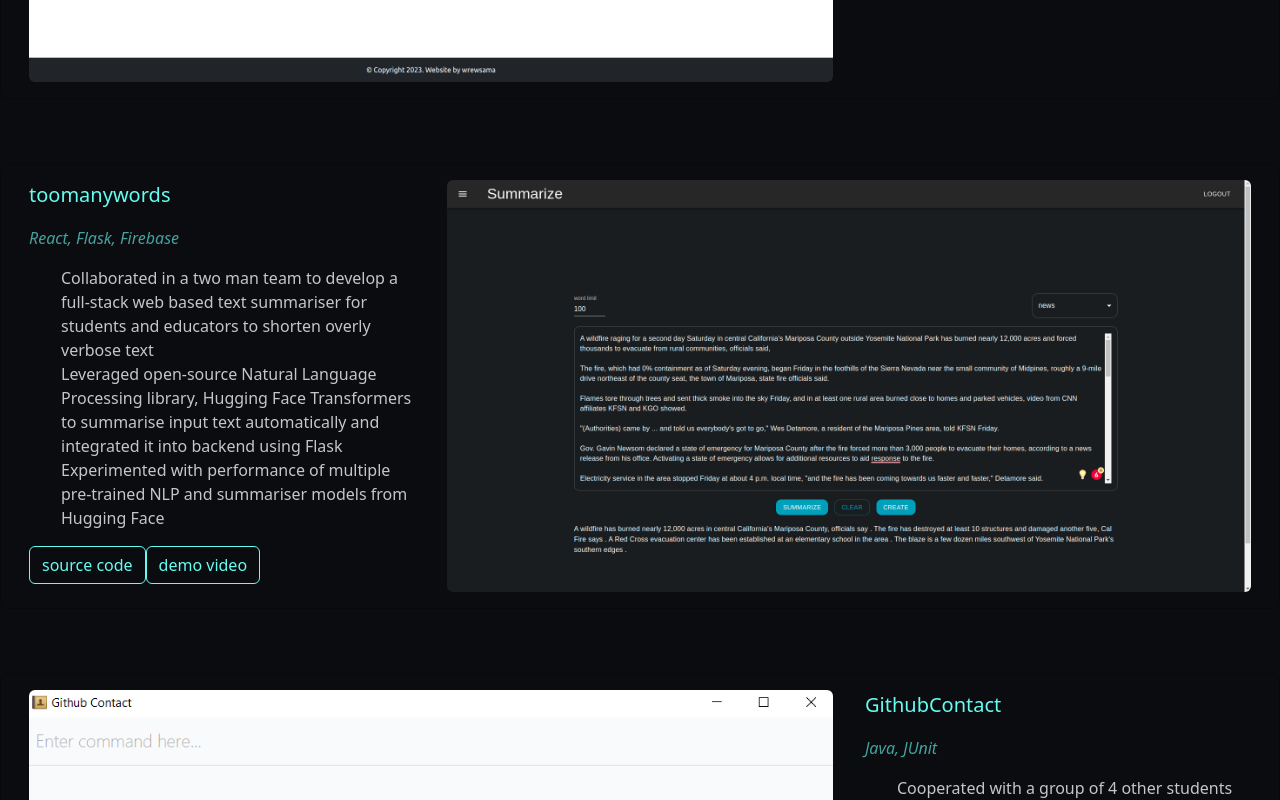
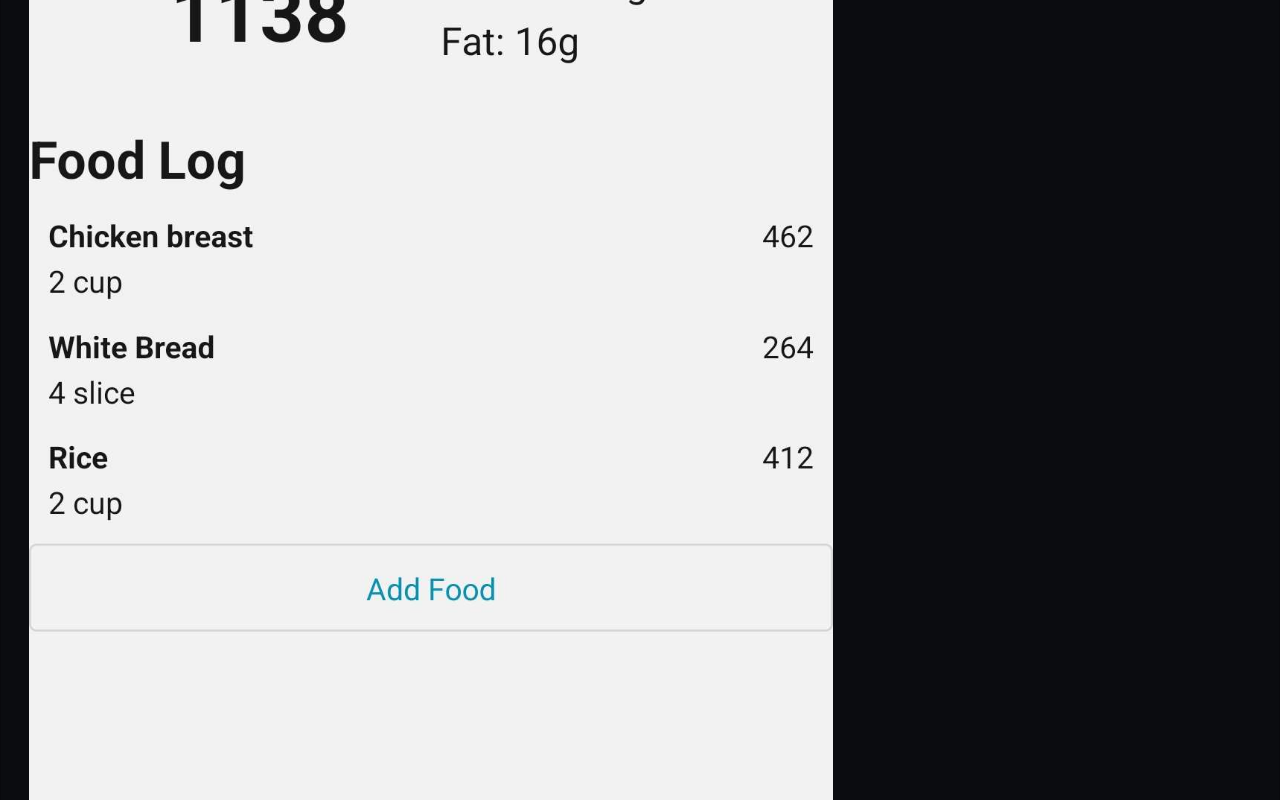
Before and after one commit to wrewsama/portfolio, a React (Create React App) app: page / in a window 1280 px wide. Shown: the part 2000-2800 px from the top of the page. Built offline with nearby package versions, Linux system fonts and the light colour scheme.

Commit message:
update exp & projects

```diff
--- a/src/components/experience.js
+++ b/src/components/experience.js
@@ -12,7 +12,8 @@ export default function Experience() {
                 <ExperienceItem jobTitle="Software Engineer Intern"
                                 company="GovTech"
                                 date="May 2023 - Present"
-                                bulletPoints={["Engineered features for micro-services for the Citizen Disbursement System using Spring Boot and Java"]}/>
+                                bulletPoints={["Engineered features for micro-services for the Citizen Disbursement System using Spring Boot and Java",
+                                               "Leveraged tools such as Apache Kafka, Docker, and Kubernetes to implement functionality"]}/>
 
                 <ExperienceItem jobTitle="Software Engineer Intern"
                                 company="Grab"
--- a/src/components/projects.js
+++ b/src/components/projects.js
@@ -4,6 +4,7 @@ import ProjectItemAlt from './project-item-alt'
 import tsuyoIcon from '../img/tsuyo.png'
 import tmwIcon from '../img/tmw.png'
 import gcIcon from '../img/githubcontact.png'
+import mftIcon from '../img/mft.jpg'
 
 
 export default function Projects() {
@@ -15,7 +16,20 @@ export default function Projects() {
                 </div>
 
                 <div className="row d-flex justify-content-center">
-                    <ProjectItem title="tsuyo"
+                    <ProjectItem
+                      title="MyFitnessTomodachi"
+                      techStack={"React Native, Golang"}
+                      screenshot={mftIcon}
+                      bulletPoints={["Built a mobile application for both Android and iOS with React Native and TypeScript"]}
+                      links={[{ name: "frontend code",
+                                url: "https://github.com/wrewsama/MyFitnessTomodachi"},
+                              { name: "backend code",
+                                url: "https://github.com/wrewsama/MyFitnessTomodachi-api"}]} />
+
+                </div>
+                <div className="row d-flex justify-content-center">
+                    <ProjectItemAlt
+                      title="tsuyo"
                       techStack={"MongoDB, Express, React, Node.js, Bootstrap"}
                       screenshot={tsuyoIcon}
                       bulletPoints={["Engineered a full-stack web application for users to track workouts and view progress over time through interactive graphs made using React and ChartJS",
@@ -29,7 +43,8 @@ export default function Projects() {
                 </div>
 
                 <div className="row d-flex justify-content-center">
-                    <ProjectItemAlt title="toomanywords"
+                    <ProjectItem
+                      title="toomanywords"
                       techStack={"React, Flask, Firebase"}
                       screenshot={tmwIcon}
                       bulletPoints={["Collaborated in a two man team to develop a full-stack web based text summariser for students and educators to shorten overly verbose text",
@@ -42,7 +57,8 @@ export default function Projects() {
                 </div>
 
                 <div className="row d-flex justify-content-center">
-                    <ProjectItem title="GithubContact"
+                    <ProjectItemAlt
+                      title="GithubContact"
                       techStack={"Java, JUnit"}
                       screenshot={gcIcon}
                       bulletPoints={["Cooperated with a group of 4 other students to build an address book application with automatic syncing with the Github Public API",
```
Also changed, not shown: src/img/mft.jpg (added). Lines whose indentation alone changed are shown as unchanged.
